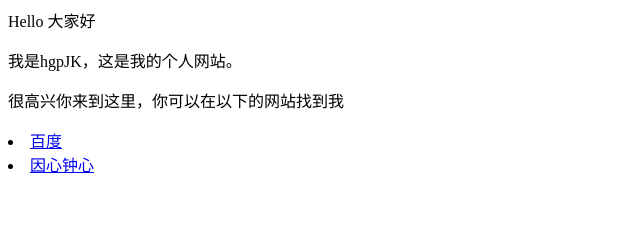
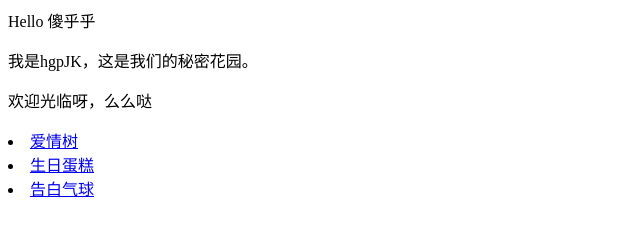
Before and after one commit to hgpJK/hgpJK.github.io, a plain HTML site: page index.html in a window 1280 px wide. Shown: the whole page, without its empty margins (0-640 px from the left). Drawn offline with Linux system fonts and the light colour scheme.

Commit message:
Update index.html

```diff
--- a/index.html
+++ b/index.html
@@ -1,8 +1,9 @@
- <p>Hello 大家好</p>
- <p>我是hgpJK，这是我的个人网站。</p>
- <p>很高兴你来到这里，你可以在以下的网站找到我</p
+ <p>Hello 傻乎乎</p>
+ <p>我是hgpJK，这是我们的秘密花园。</p>
+ <p>欢迎光临呀，么么哒</p
 
  <ul>
-    <li><a href="https://www.baidu.com">百度</a></li>
-    <li><a href="https://www.yxzx.com">因心钟心</a></li>
+    <li><a href="https://hgpjk.github.io/LoveTree/">爱情树</a></li>
+    <li><a href="https://hgpjk.github.io/birthday/">生日蛋糕</a></li>
+  <li><a href="http://hgpjk.github.io/loveBalloon/">告白气球</a></li>
  </ul>
```
